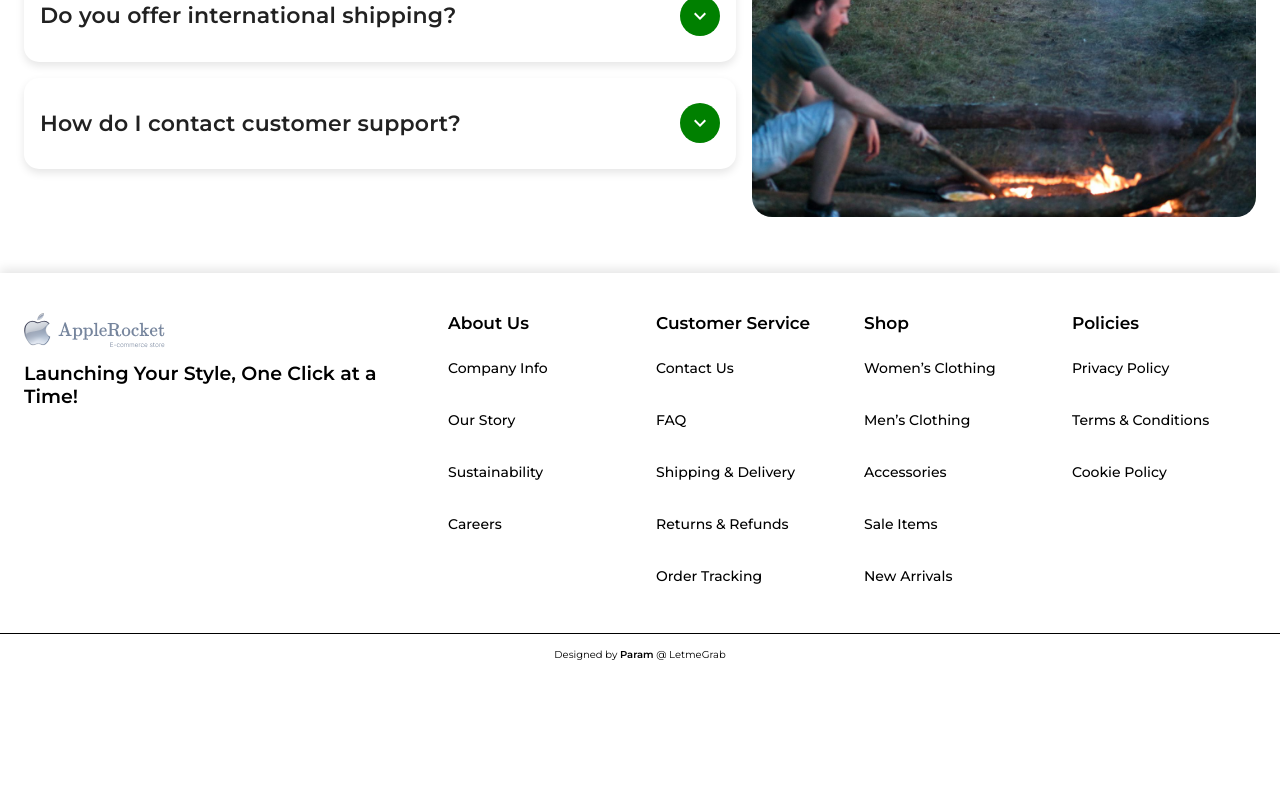
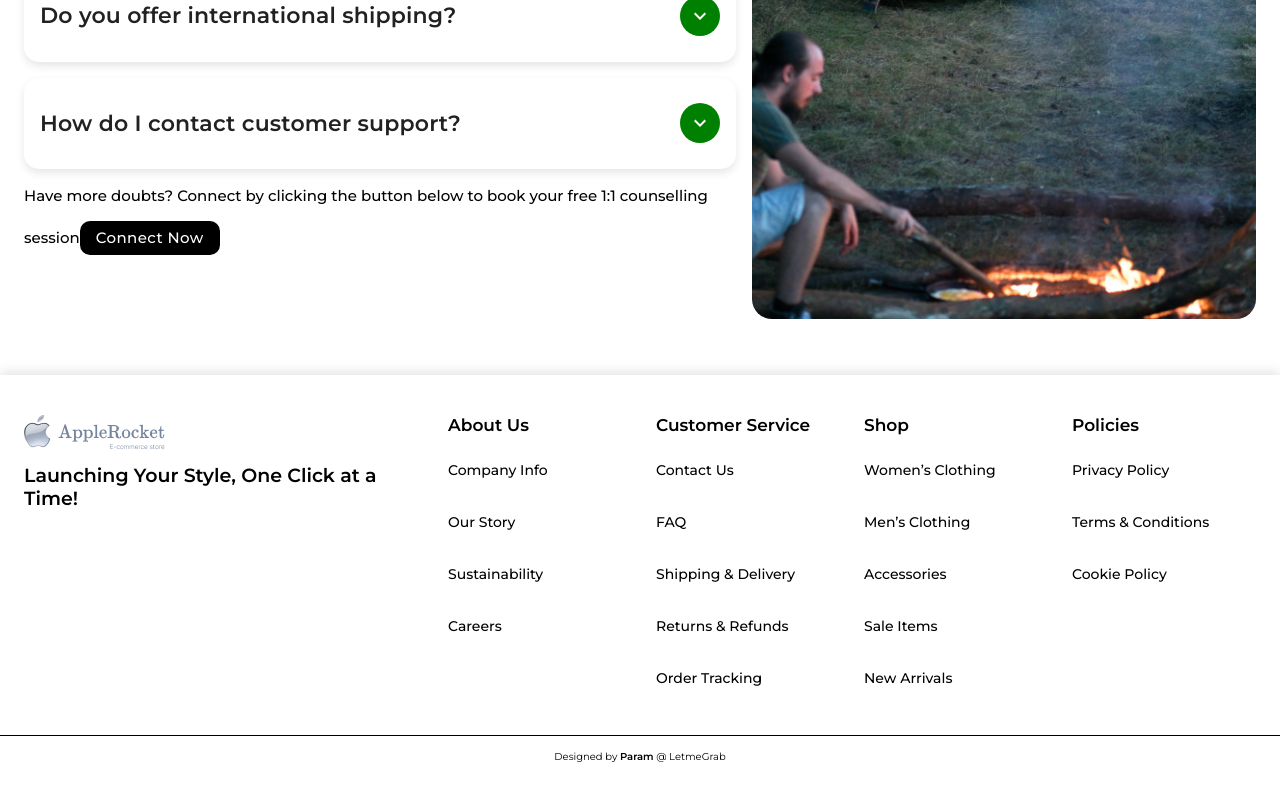
Before and after one commit to ThakurParam/letmegrabEcom, a React (Create React App) app: page / in a window 1280 px wide. Shown: the part 4273-5073 px from the top of the page. Before the commit the page ends 4983 px from the top, so only its background shows below. Built offline with nearby package versions, Linux system fonts and the light colour scheme.

Commit message:
push after changes

```diff
--- a/src/components/Home/FAQ.js
+++ b/src/components/Home/FAQ.js
@@ -4,6 +4,7 @@ import {
   AccordionDetails,
   AccordionSummary,
   Box,
+  Button,
   Container,
   Grid,
   Typography,
@@ -133,6 +134,36 @@ export default function FAQ() {
                     </AccordionDetails>
                   </Accordion>
                 ))}
+                <Box>
+                  <Typography
+                    variant="p"
+                    sx={{
+                      fontFamily: "Montserrat",
+                      fontSize: "15px",
+                      fontWeight: 500,
+                    }}
+                  >
+                    {" "}
+                    Have more doubts? Connect by clicking the button below to
+                    book your free 1:1 counselling session
+                  </Typography>
+                  <Button
+                    sx={{
+                      fontFamily: "Montserrat",
+                      fontSize: "15px",
+                      bgcolor: "black",
+                      color: "white",
+                      borderRadius: "10px",
+                      textTransform: "none",
+                      my: 2,
+                      px: 2,
+                      py: 0.5,
+                    }}
+                  >
+                    {" "}
+                    Connect Now
+                  </Button>
+                </Box>
               </Box>
             </Grid>
             <Grid
```
